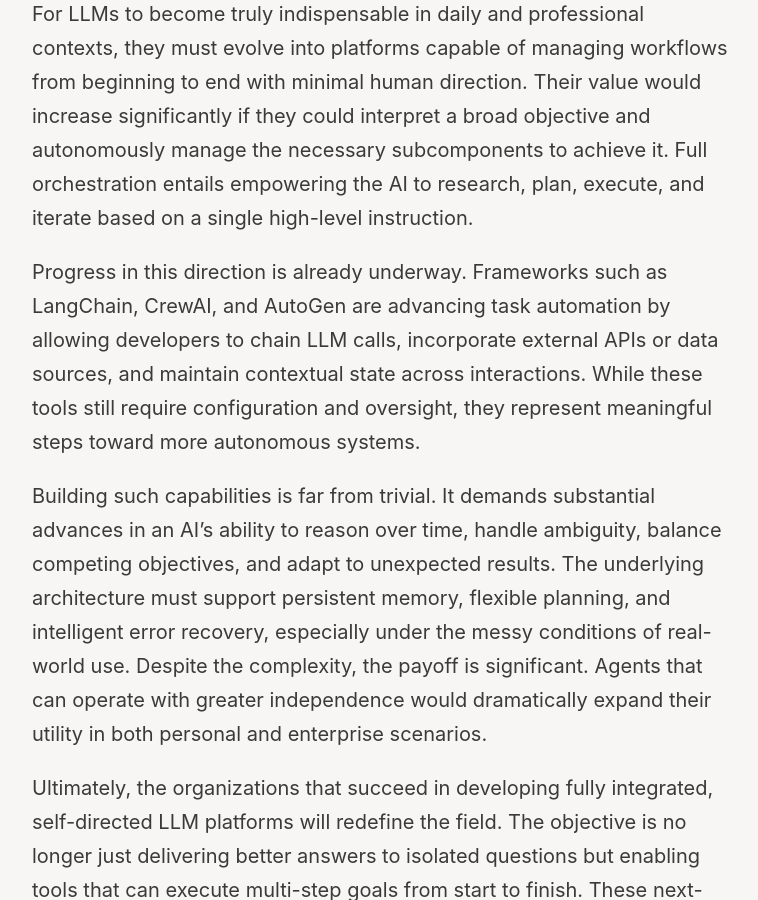
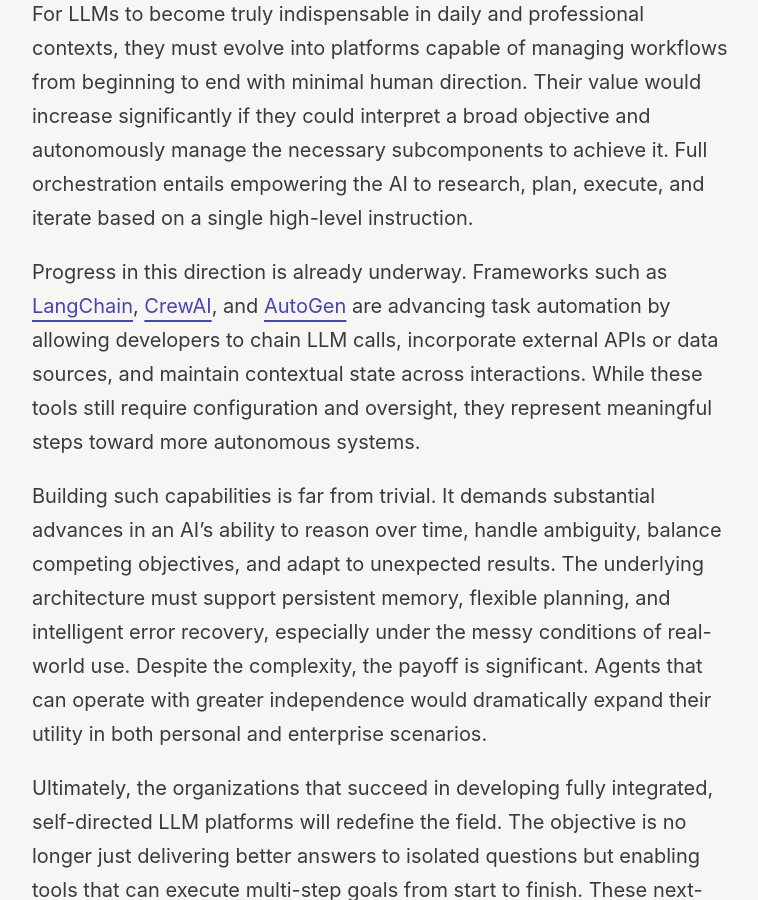
Before and after one commit to victorwynne/victorwynne, a Jekyll site: the page built from _posts/2025-07-22-orchestration.md, in a window 1280 px wide and 900 px high, scrolled down 2131 px. Shown: the whole window, without its empty margins (258-1016 px from the left). Built offline with Jekyll 4.4.1, drawn with Linux system fonts in a browser that asks for light colours; part of the change alters nothing that is shown.

```diff
--- a/_posts/2025-07-22-orchestration.md
+++ b/_posts/2025-07-22-orchestration.md
@@ -21,7 +21,7 @@ The overhead requirements become especially apparent in workflows that span mult
 
 This fragmentation underscores the growing need for full orchestration. For LLMs to become truly indispensable in daily and professional contexts, they must evolve into platforms capable of managing workflows from beginning to end with minimal human direction. Their value would increase significantly if they could interpret a broad objective and autonomously manage the necessary subcomponents to achieve it. Full orchestration entails empowering the AI to research, plan, execute, and iterate based on a single high-level instruction.
 
-Progress in this direction is already underway. Frameworks such as LangChain, CrewAI, and AutoGen are advancing task automation by allowing developers to chain LLM calls, incorporate external APIs or data sources, and maintain contextual state across interactions. While these tools still require configuration and oversight, they represent meaningful steps toward more autonomous systems.
+Progress in this direction is already underway. Frameworks such as [LangChain](https://www.langchain.com), [CrewAI](https://www.crewai.com/), and [AutoGen](https://microsoft.github.1o/autogen/stable/index.html) are advancing task automation by allowing developers to chain LLM calls, incorporate external APIs or data sources, and maintain contextual state across interactions. While these tools still require configuration and oversight, they represent meaningful steps toward more autonomous systems.
 
 Building such capabilities is far from trivial. It demands substantial advances in an AI’s ability to reason over time, handle ambiguity, balance competing objectives, and adapt to unexpected results. The underlying architecture must support persistent memory, flexible planning, and intelligent error recovery, especially under the messy conditions of real-world use. Despite the complexity, the payoff is significant. Agents that can operate with greater independence would dramatically expand their utility in both personal and enterprise scenarios.
 
```
